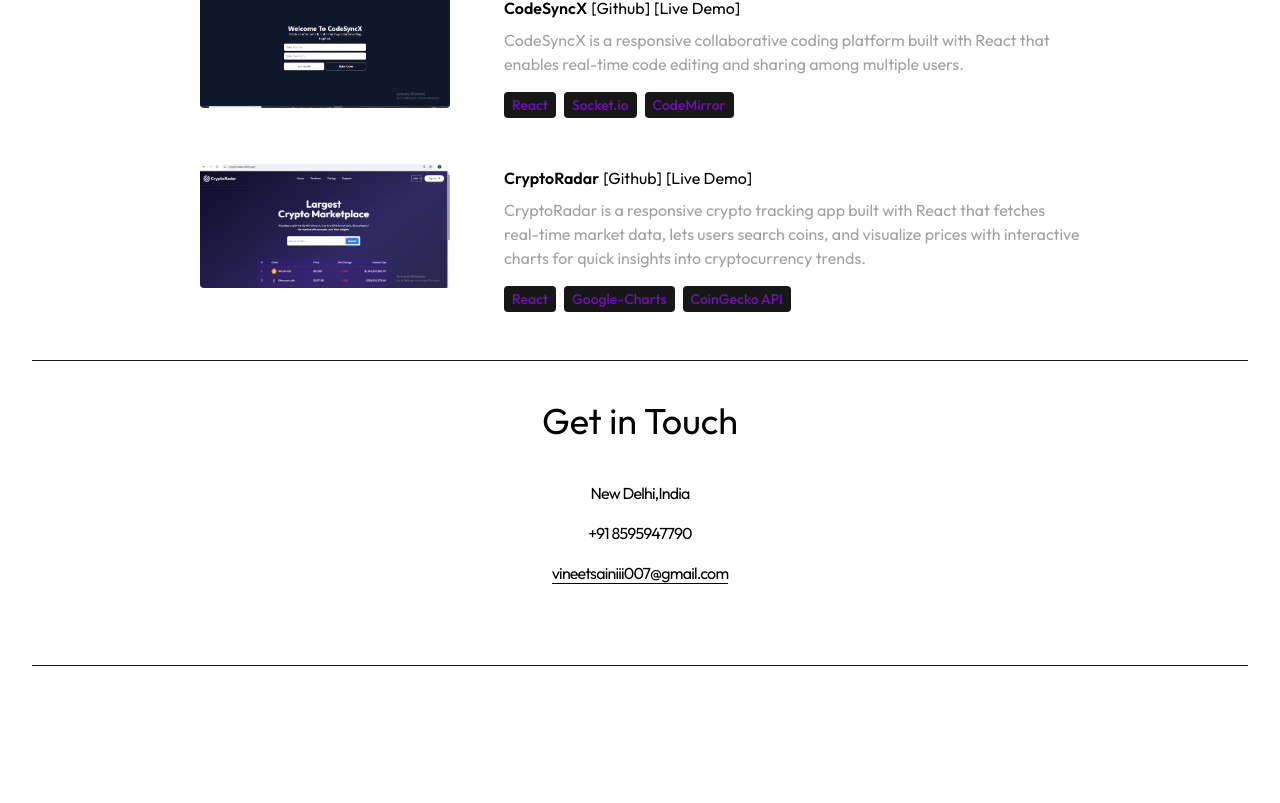
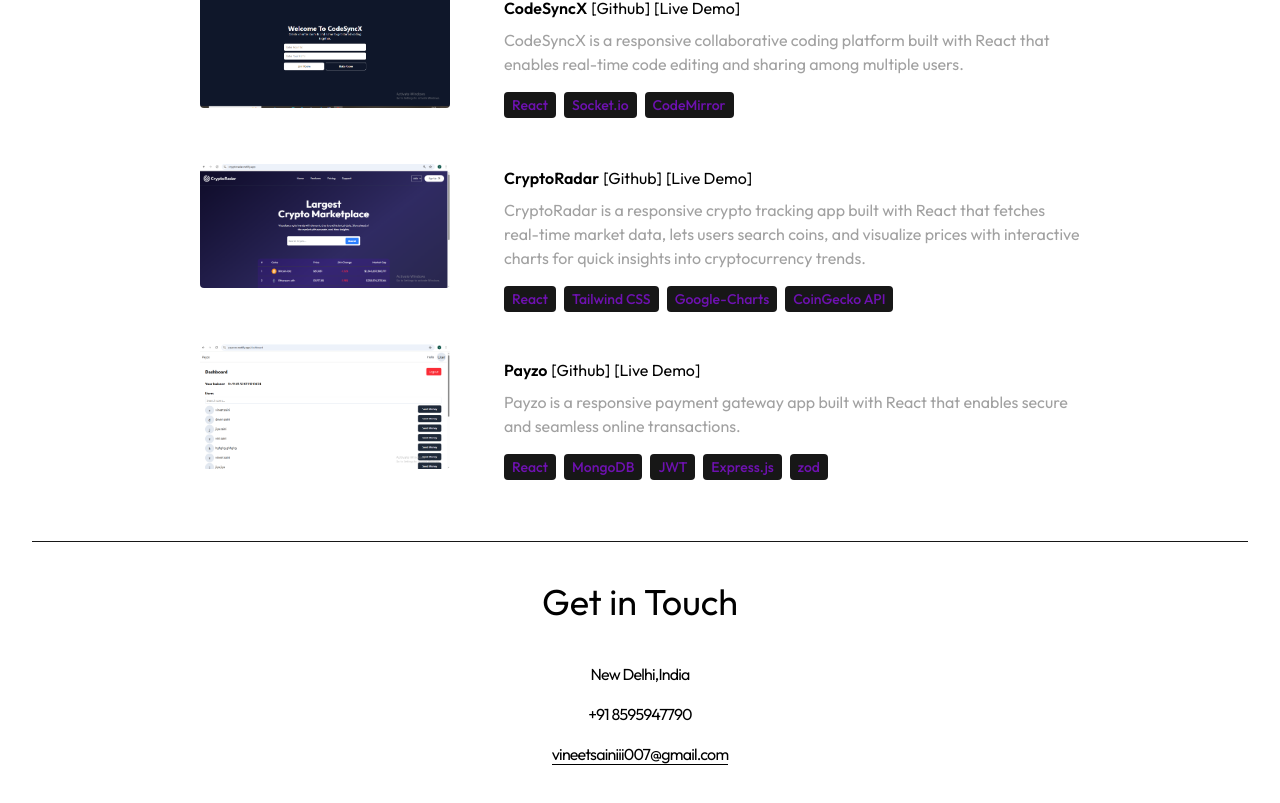
Before and after one commit to vineetsaini007/portfolio, a React (Vite) app: page / in a window 1280 px wide. Shown: the part 2480-3283 px from the top of the page. Before the commit the page ends 3146 px from the top, so only its background shows below. Built offline with nearby package versions, Linux system fonts and the light colour scheme.

Commit message:
added projects

```diff
--- a/src/constant/index.js
+++ b/src/constant/index.js
@@ -1,6 +1,6 @@
 import project1 from "../assets/projects/project1.png"
 import project2 from "../assets/projects/project2.png"
-
+import project3 from "../assets/projects/project3.png"
 
 export const HERO_CONTENT = `I am a final year student pursuing B.Tech. in Computer Science & Engineering from Delhi Technical Campus , Guru Gobind Singh Indraprastha University.
 I’m a curious learner and passionate Software Developer in the making. I’m on a journey to turn my love for coding into solutions that make a difference.
@@ -32,8 +32,16 @@
     image: project1,
     link: "https://cryyptoradar.netlify.app/",
     description:"CryptoRadar is a responsive crypto tracking app built with React that fetches real-time market data, lets users search coins, and visualize prices with interactive charts for quick insights into cryptocurrency trends.",
-    technologies: ["React","Google-Charts", "CoinGecko API"],
+    technologies: ["React","Tailwind CSS", "Google-Charts", "CoinGecko API"],
     github: "https://github.com/vineetsaini007/CryptoRadar"
+  },
+  {
+    title: "Payzo",
+    image: project3,
+    link: "https://payzozo.netlify.app/signup",
+    description:"Payzo is a responsive payment gateway app built with React that enables secure and seamless online transactions.",
+    technologies: ["React","MongoDB", "JWT","Express.js", "zod"],
+    github: "https://github.com/vineetsaini007/Payzo"
   }]
 
 
```
Also changed, not shown: src/assets/projects/project3.png (added).
